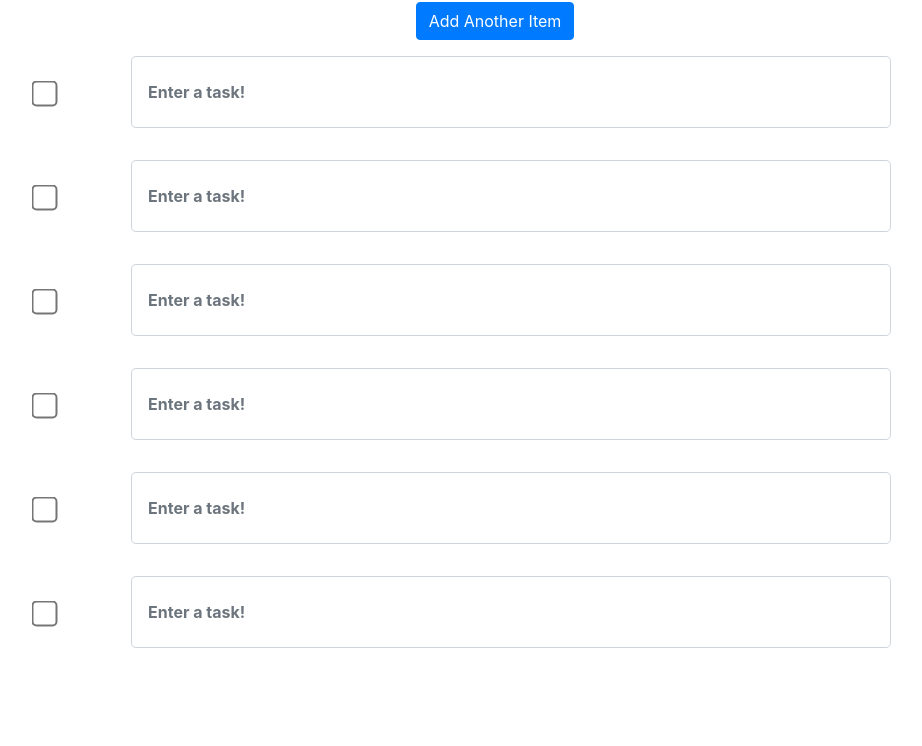
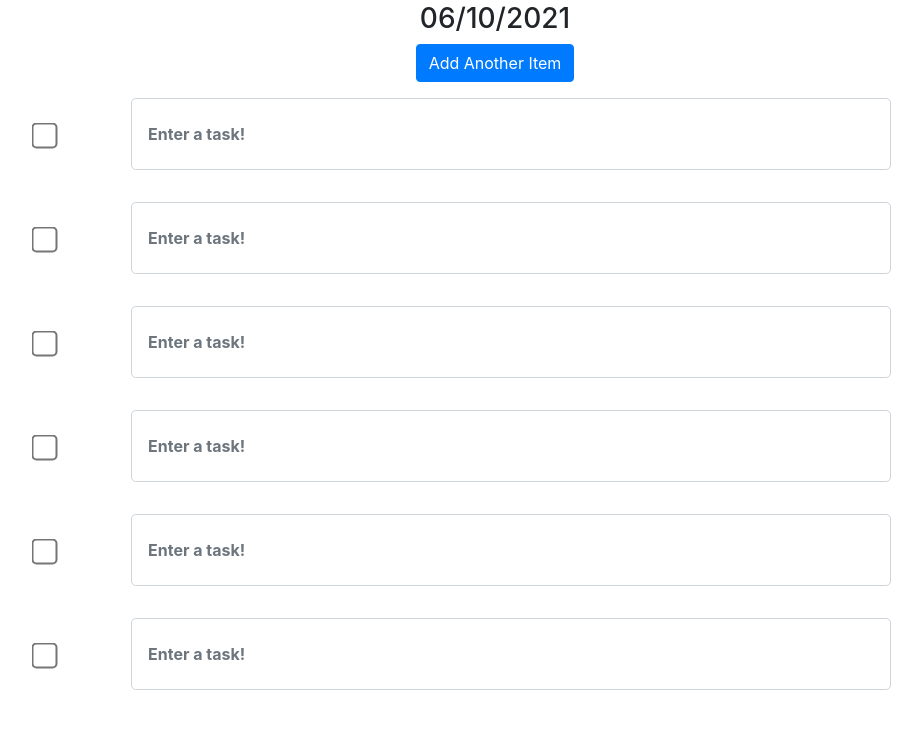
Before and after one commit to DevSeanD/To_Do_Web_App, a plain HTML site: page index.html in a window 1280 px wide. Shown: the part 54-800 px from the top of the page, without its empty margins (145-1067 px from the left). Drawn offline with nearby package versions, Linux system fonts and the light colour scheme.

Commit message:
Added H3 to display the date
Added an H3 with the id of displayDate to serve as the location where javascript will change its inner html to the current date.

```diff
--- a/index.html
+++ b/index.html
@@ -10,7 +10,9 @@
   <body>
 
     <h1 id="heading"> To Do List</h1>
+    <h3 id="displayDate"></h3>
     <button class="btn btn-primary" onclick="addNewItem();">Add Another Item</button>
+
 	<div id="CheckItemContainer" class="container">
 		<div class="row">
 
```
